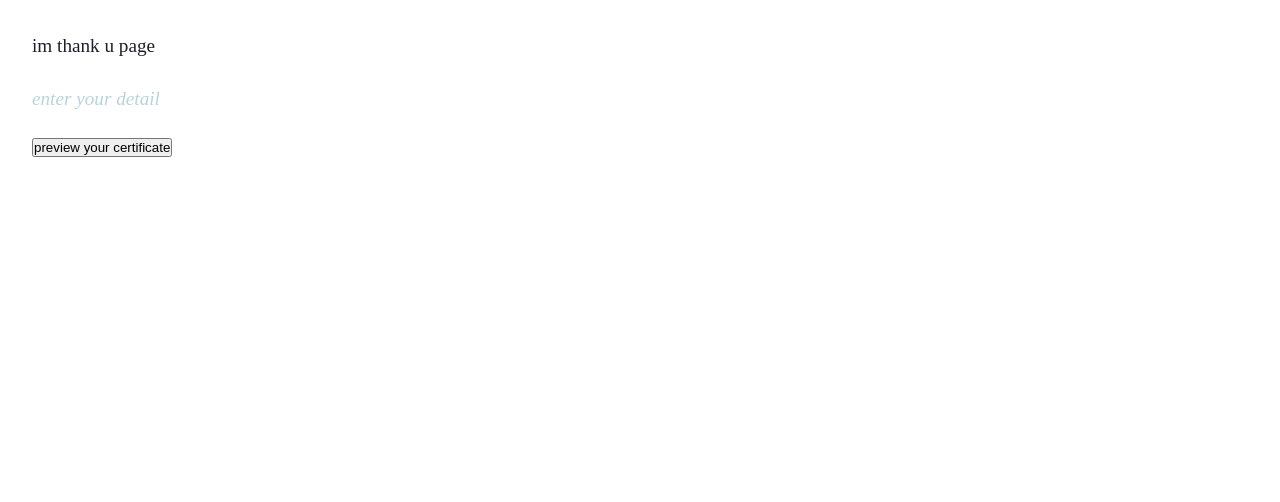
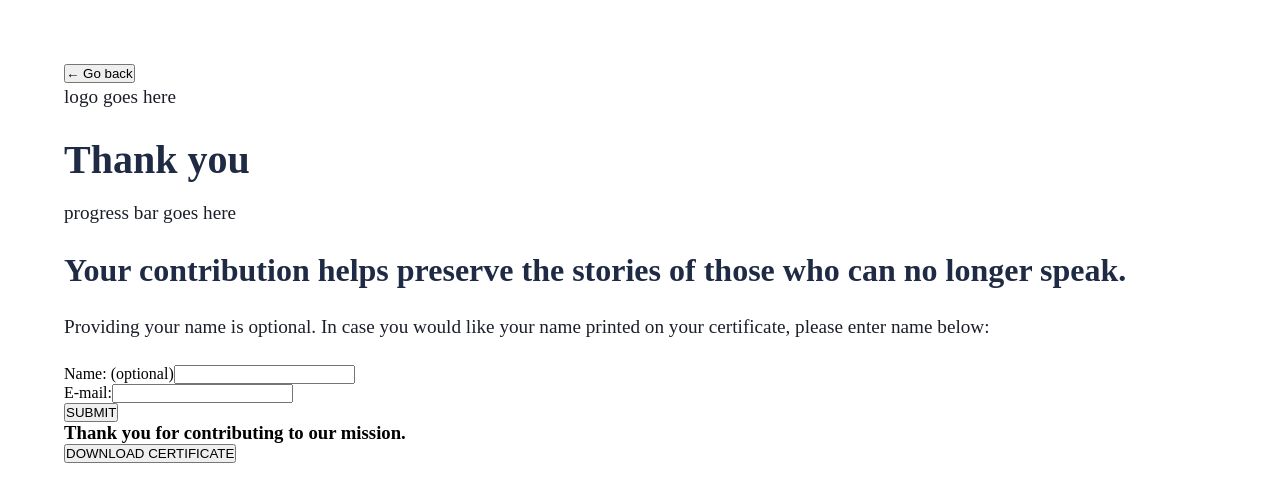
Before and after one commit to minzikimi/fundraiser, a React (Vite) app: page /thank-you in a window 1280 px wide. Shown: the top 502 px of the page. Built offline with nearby package versions, Linux system fonts and the light colour scheme.

Commit message:
Feat: ThankYouPage - html base structure built

```diff
--- a/src/pages/ThankYou/ThankYou.jsx
+++ b/src/pages/ThankYou/ThankYou.jsx
@@ -1,13 +1,71 @@
-import React from 'react'
+import React from "react";
+import styles from "./ThankYou.module.css";
+import { useNavigate } from "react-router-dom";
 
 const ThankYou = () => {
+  const navigate = useNavigate();
+
   return (
-    <div>
-      <p>im thank u page</p>
-    <p> enter your detail</p>
-      <button> preview your certificate</button>
-    </div>
-  )
-}
+    <main className="container">
+      <nav className="navbarGoBack" aria-label="Go back navigation">
+        <button
+          className="goBackBtn"
+          type="button"
+          onClick={() => navigate(-1)}
+          aria-label="Go back"
+        >
+          ← Go back
+        </button>
+      </nav>
+      <header className="headerThankYou">
+        <p>logo goes here</p>
+        <h1 className="titleThankYou">Thank you</h1>
+      </header>
+      <section className="progressBarSection" aria-label="Donation Progress">
+        <p>progress bar goes here</p>
+        <h2>
+          Your contribution helps preserve the stories of those who can no
+          longer speak.
+        </h2>
+      </section>
+      <section className="formSection">
+        <p>
+          Providing your name is optional. In case you would like your name
+          printed on your certificate, please enter name below:
+        </p>
+        <form className="nameAndEmailForm">
+          <div>
+            <label htmlFor="name">Name: (optional)</label>
+            <input
+              type="text"
+              id="name"
+              name="name"
+              autoComplete="name"
+            ></input>
+          </div>
+          <div>
+            <label htmlFor="email">E-mail:</label>
+            <input
+              type="email"
+              id="email"
+              name="email"
+              autoComplete="email"
+              required
+            ></input>
+          </div>
+        </form>
+        <button type="submit" id="submitBtn">
+          SUBMIT
+        </button>
+      </section>
+      <section className="downloadCertificate">
+        <h3>Thank you for contributing to our mission.</h3>
+        <button type="button" id="downloadBtn">
+          DOWNLOAD CERTIFICATE
+        </button>
+      </section>
+    </main>
+  );
+};
 
-export default ThankYou
+export default ThankYou;
--- a/src/pages/ThankYou/ThankYou.module.css
+++ b/src/pages/ThankYou/ThankYou.module.css
@@ -0,0 +1,53 @@
+:root {
+  --font-sans: Arial, sans-serif;
+  --font-serif: Georgia, serif;
+
+  --color-darkblue: #1f2a44;
+  --color-dimblue: #8e9fbc;
+  --color-seablue: #b9d3dc;
+  --color-yellow: #e6b730;
+  --color-sand: #c5b9ac;
+  --color-sand40: #e7e2dd;
+  --color-sand20: #f2f0ed;
+  --color-midnight: #1c1f2a;
+}
+
+* {
+  margin: 0;
+  padding: 0;
+  box-sizing: border-box;
+}
+
+.container {
+  max-width: 1400px;
+  margin: 0 auto;
+  padding: 2rem;
+}
+.navbarGoBack {
+}
+
+.goBackBtn {
+}
+.headerThankYou {
+}
+
+.titleThankYou {
+}
+
+.progressBarSection {
+}
+
+.formSection {
+}
+
+.nameAndEmailForm {
+}
+
+#submitBtn {
+}
+
+.downloadCertificate {
+}
+
+#downloadBtn {
+}
```
